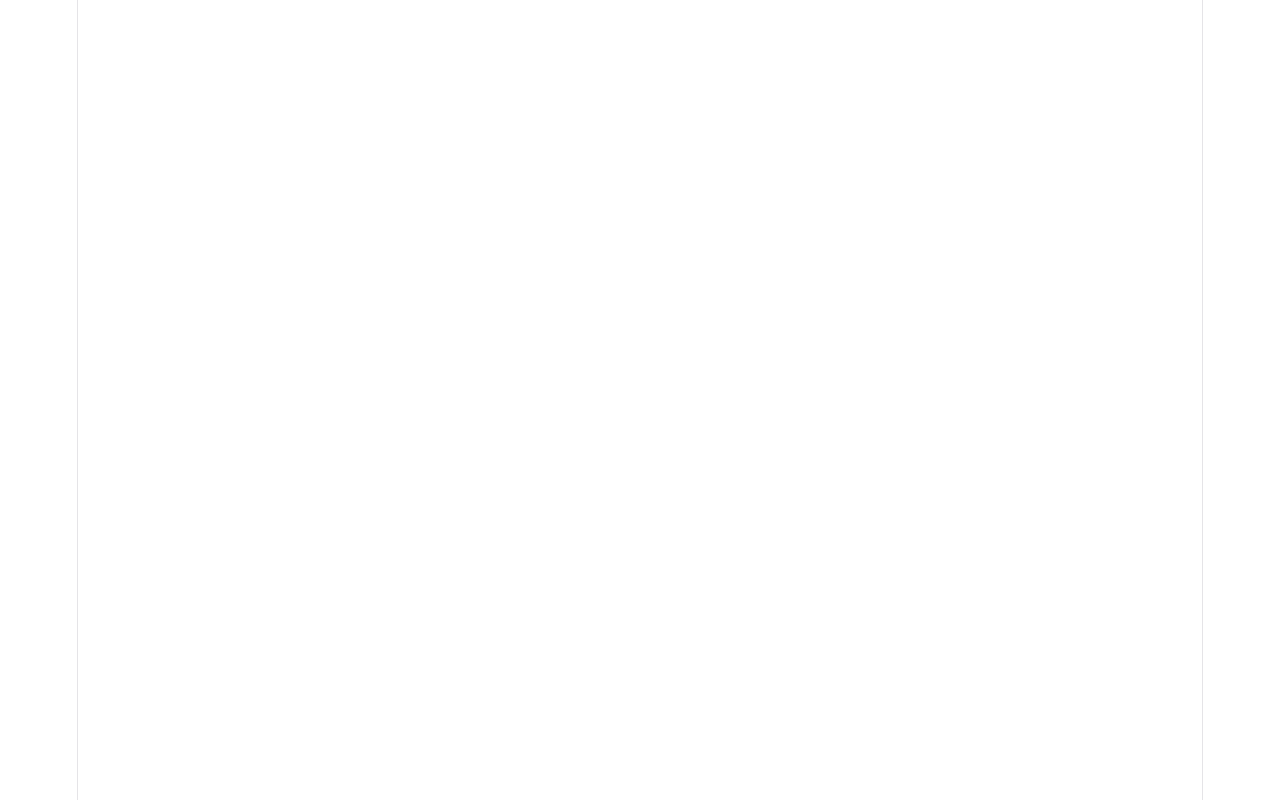
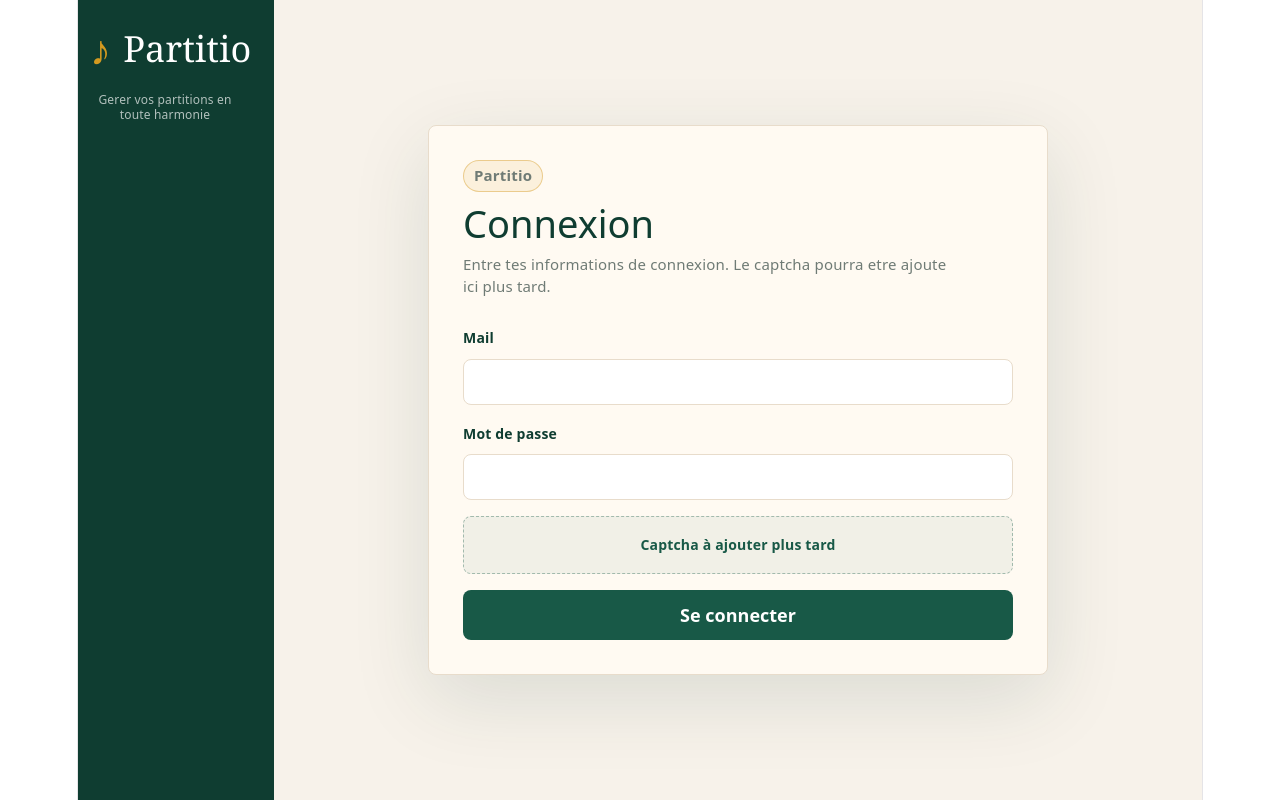
Before and after one commit to EstebanDuf4u/partitio, a React (Vite) app in the folder partitio/: page /login in a window 1280 px wide. Before the commit this address had no page. Built offline with nearby package versions, Linux system fonts and the light colour scheme.

Commit message:
update 1

```diff
--- a/partitio/src/App.jsx
+++ b/partitio/src/App.jsx
@@ -1,6 +1,7 @@
 // App.jsx
 import { BrowserRouter, Routes, Route } from 'react-router-dom'
 import SignUp from './pages/auth/signup.jsx'
+import Login from './pages/auth/login.jsx'
 import './App.css'
 
 function App() {
@@ -8,6 +9,7 @@ function App() {
     <BrowserRouter>
       <Routes>
         <Route path="/signup" element={<SignUp />} />
+        <Route path="/login" element={<Login />} />
       </Routes>
     </BrowserRouter>
   )
--- a/partitio/src/pages/auth/login.jsx
+++ b/partitio/src/pages/auth/login.jsx
@@ -0,0 +1,109 @@
+import { useMemo, useState } from 'react'
+import './login.scss'
+
+const initialForm = {
+    email: '',
+    password: '',
+}
+
+function Login() {
+    const [form, setForm] = useState(initialForm)
+    const [submitted, setSubmitted] = useState(false)
+
+    const errors = useMemo(() => {
+        const nextErrors = {}
+
+        if (!form.email.trim()) {
+            nextErrors.email = 'Le mail est requis.'
+        }
+        //Ajouter email erroné ou non
+
+        if (!form.password) {
+            nextErrors.password = 'Le mot de passe est requis.'
+        }
+        //Ajouter mdp erroné ou non
+
+        return nextErrors
+    }, [form])
+
+    const isValid = Object.keys(errors).length === 0
+
+    function updateField(event) {
+        const { name, value, type, checked } = event.target
+
+        setForm((currentForm) => ({
+            ...currentForm,
+            [name]: type === 'checkbox' ? checked : value,
+        }))
+    }
+
+    function handleSubmit(event) {
+        event.preventDefault()
+        setSubmitted(true)
+
+        if (!isValid) return
+    }
+
+    function fieldError(name) {
+        return submitted ? errors[name] : ''
+    }
+
+    return (
+        <main className="connexion-page">
+            <aside className="connexion-brand">
+                <div>
+                    <div className="connexion-logo">
+                        <span aria-hidden="true">♪</span>
+                        <strong>Partitio</strong>
+                    </div>
+                    <p>Gerer vos partitions en toute harmonie</p>
+                </div>
+            </aside>
+
+            <section className="connexion-panel" aria-labelledby="connexion-title">
+                <div className="connexion-intro">
+                    <p className="connexion-kicker">Partitio</p>
+                    <h1 id="connexion-title">Connexion</h1>
+                    <p>Entre tes informations de connexion. Le captcha pourra etre ajoute ici plus tard.</p>
+                </div>
+
+                <form className="connexion-form" onSubmit={handleSubmit} noValidate>
+
+                    <label className="field">
+                        <span>Mail</span>
+                        <input
+                            name="email"
+                            type="email"
+                            value={form.email}
+                            onChange={updateField}
+                            aria-invalid={Boolean(fieldError('email'))}
+                        />
+                        {fieldError('email') && <small>{fieldError('email')}</small>}
+                    </label>
+
+                    <label className="field">
+                        <span>Mot de passe</span>
+                        <input
+                            name="password"
+                            type="password"
+                            value={form.password}
+                            onChange={updateField}
+                            aria-invalid={Boolean(fieldError('password'))}
+                        />
+                        {fieldError('password') && <small>{fieldError('password')}</small>}
+                    </label>
+
+                    <div className="captcha-placeholder" aria-label="Captcha a venir">
+                        Captcha à ajouter plus tard
+                    </div>
+
+                    <button className="connexion-submit" type="submit">
+                        Se connecter
+                    </button>
+                </form>
+            </section>
+        </main>
+    )
+}
+
+export default Login
--- /dev/null
+++ b/partitio/src/pages/auth/login.scss
@@ -0,0 +1,237 @@
+$green-950: #0f3d31;
+$green-900: #123f34;
+$green-800: #185947;
+$cream: #f7f2ea;
+$paper: #fffaf2;
+$gold: #d49a20;
+$text: #17372f;
+$muted: #6f7b75;
+$border: #e8dccb;
+$danger: #c4362e;
+
+.connexion-page {
+  min-height: 100svh;
+  display: grid;
+  grid-template-columns: 196px minmax(0, 1fr);
+  background: $cream;
+  color: $text;
+}
+
+.connexion-brand {
+  min-height: 100svh;
+  padding: 28px 12px;
+  background: $green-950;
+  color: #fff;
+  box-sizing: border-box;
+
+  p {
+    max-width: 150px;
+    margin: 22px 0 0;
+    color: rgba(255, 255, 255, 0.68);
+    font-size: 12px;
+    line-height: 1.25;
+  }
+}
+
+.connexion-logo {
+  display: flex;
+  align-items: center;
+  gap: 12px;
+
+  span {
+    color: $gold;
+    font-size: 42px;
+    line-height: 1;
+  }
+
+  strong {
+    color: #fff;
+    font-family: Georgia, 'Times New Roman', serif;
+    font-size: 36px;
+    font-weight: 500;
+    line-height: 1;
+    letter-spacing: 0;
+  }
+}
+
+.connexion-panel {
+  width: min(100% - 40px, 620px);
+  align-self: center;
+  justify-self: center;
+  margin: 32px 20px;
+  padding: 34px;
+  border: 1px solid $border;
+  border-radius: 8px;
+  background: $paper;
+  box-shadow: 0 24px 80px rgba(15, 61, 49, 0.12);
+  box-sizing: border-box;
+}
+
+.connexion-intro {
+  margin-bottom: 28px;
+  text-align: left;
+
+  h1 {
+    margin: 0 0 10px;
+    color: $green-950;
+    font-size: 38px;
+    line-height: 1.05;
+    letter-spacing: 0;
+  }
+
+  p {
+    max-width: 500px;
+    color: $muted;
+    font-size: 15px;
+    line-height: 1.45;
+  }
+}
+
+.connexion-kicker {
+  width: fit-content;
+  margin: 0 0 12px;
+  padding: 4px 10px;
+  border: 1px solid rgba($gold, 0.42);
+  border-radius: 999px;
+  color: $gold;
+  background: rgba($gold, 0.1);
+  font-size: 13px;
+  font-weight: 800;
+}
+
+.connexion-form {
+  display: grid;
+  gap: 16px;
+}
+
+.connexion-grid {
+  display: grid;
+  grid-template-columns: repeat(2, minmax(0, 1fr));
+  gap: 14px;
+}
+
+.field {
+  display: grid;
+  gap: 7px;
+  text-align: left;
+
+  span {
+    color: $green-950;
+    font-size: 14px;
+    font-weight: 800;
+  }
+
+  input {
+    width: 100%;
+    min-height: 46px;
+    padding: 0 13px;
+    border: 1px solid $border;
+    border-radius: 8px;
+    color: $text;
+    background: #fff;
+    font: inherit;
+    box-sizing: border-box;
+    outline: none;
+
+    &:focus {
+      border-color: $green-800;
+      box-shadow: 0 0 0 4px rgba($green-800, 0.12);
+    }
+
+    &[aria-invalid='true'] {
+      border-color: $danger;
+    }
+  }
+
+  small {
+    color: $danger;
+    font-size: 13px;
+    font-weight: 700;
+  }
+}
+
+.captcha-placeholder {
+  min-height: 56px;
+  display: grid;
+  place-items: center;
+  border: 1px dashed rgba($green-800, 0.36);
+  border-radius: 8px;
+  color: $green-800;
+  background: rgba($green-800, 0.06);
+  font-size: 14px;
+  font-weight: 800;
+}
+
+.terms {
+  display: flex;
+  align-items: flex-start;
+  gap: 10px;
+  color: $text;
+  text-align: left;
+  font-size: 14px;
+  font-weight: 700;
+
+  input {
+    width: 18px;
+    height: 18px;
+    margin-top: 2px;
+    accent-color: $green-800;
+  }
+}
+
+.terms-error {
+  color: $danger;
+  text-align: left;
+  font-size: 13px;
+  font-weight: 700;
+}
+
+.connexion-submit {
+  min-height: 50px;
+  border: 0;
+  border-radius: 8px;
+  padding: 0 18px;
+  color: #fff;
+  background: $green-800;
+  font: inherit;
+  font-weight: 900;
+  cursor: pointer;
+
+  &:hover {
+    background: $green-900;
+  }
+
+  &:focus-visible {
+    outline: 4px solid rgba($green-800, 0.18);
+    outline-offset: 2px;
+  }
+}
+
+@media (max-width: 760px) {
+  .connexion-page {
+    grid-template-columns: 1fr;
+  }
+
+  .connexion-brand {
+    min-height: auto;
+    padding: 20px;
+
+    p {
+      margin-top: 12px;
+    }
+  }
+
+  .connexion-panel {
+    width: calc(100% - 28px);
+    margin: 20px 14px;
+    padding: 24px;
+  }
+
+  .connexion-intro h1 {
+    font-size: 31px;
+  }
+
+  .connexion-grid {
+    grid-template-columns: 1fr;
+  }
+}
```
Also changed, not shown: partitio/src/pages/auth/login.css (deleted), 2 other files (tests, documents, lock files or other folders).
